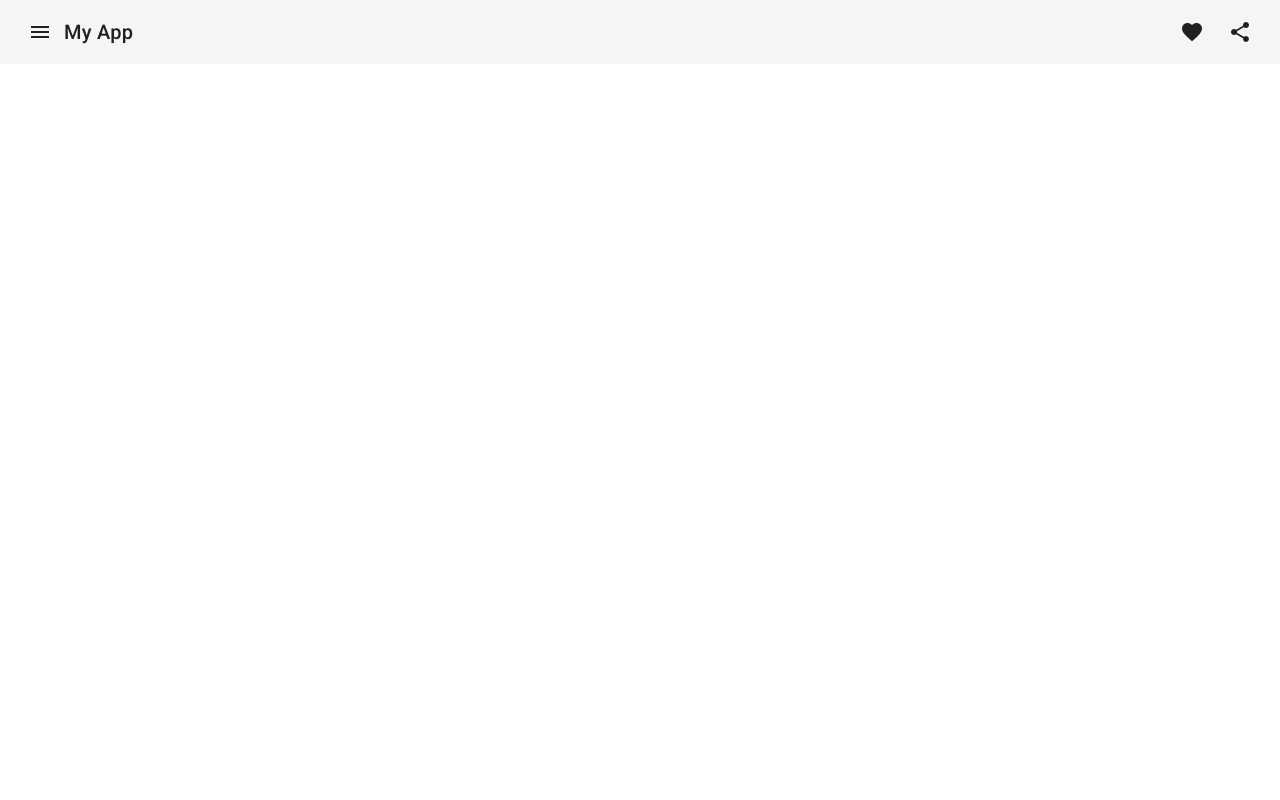
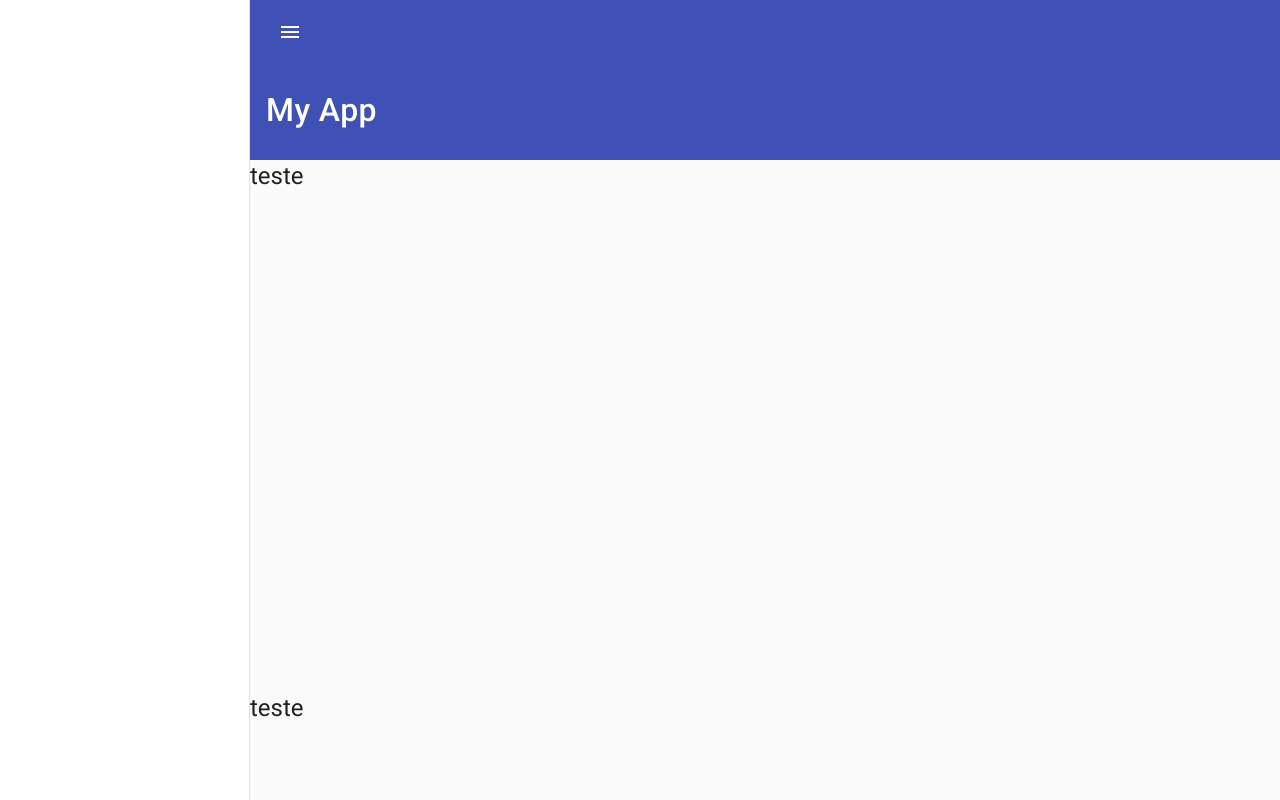
Before and after one commit to brunoolympioferreira/angular-material-curso-rxJS, an Angular app: page / in a window 1280 px wide. Built offline with nearby package versions, Linux system fonts and the light colour scheme.

Commit message:
toolbar - desafio

```diff
--- a/src/app/app.component.html
+++ b/src/app/app.component.html
@@ -1,8 +1,12 @@
-<mat-toolbar>
-  <button mat-icon-button class="example-icon" aria-label="Example icon-button with menu icon">
+<mat-sidenav-container>
+  <mat-sidenav class="sidenav" #sidenav [opened]="!isSmallScreen" [fixedInViewport]="true"
+    [mode]="sidenavMode"></mat-sidenav>
+  <mat-sidenav-content>
+    <mat-toolbar class="toolbar-menu" color="primary" [class.mat-elevation-z4]="applyShadow">
+      <button mat-icon-button class="example-icon" (click)="sidenav.toggle()">
         <mat-icon>menu</mat-icon>
       </button>
-  <span>My App</span>
+      <span *ngIf="popText">My App</span>
       <span class="example-spacer"></span>
       <button mat-icon-button class="example-icon favorite-icon" aria-label="Example icon-button with heart icon">
         <mat-icon>favorite</mat-icon>
@@ -11,4 +15,14 @@
         <mat-icon>share</mat-icon>
       </button>
     </mat-toolbar>
+    <mat-toolbar class="toolbar-submenu" color="primary">
+      <span *ngIf="!popText">My App</span>
+    </mat-toolbar>
+    <h1 class="title">teste</h1>
+    <h1 class="title">teste</h1>
+    <h1 class="title">teste</h1>
+    <h1 class="title">teste</h1>
+    <h1 class="title">teste</h1>
     <router-outlet></router-outlet>
+  </mat-sidenav-content>
+</mat-sidenav-container>
--- a/src/app/app.component.scss
+++ b/src/app/app.component.scss
@@ -1,3 +1,30 @@
 .example-spacer {
     flex: 1 1 auto;
   }
+
+
+.sidenav {
+    width: 250px;
+}
+
+mat-sidenav-content {
+    height: 100vh;
+}
+
+mat-sidenav-container {
+    height: 100vh;
+}
+
+.toolbar-menu {
+    position: fixed;
+    font-size: 1rem;
+    top:0;
+}
+.toolbar-submenu{
+    height: 100px;
+    font-size: 2rem;
+    margin-top: 60px;
+}
+.title {
+    margin-bottom: 500px;
+}
--- a/src/app/app.component.ts
+++ b/src/app/app.component.ts
@@ -1,10 +1,46 @@
-import { Component } from '@angular/core';
+import { Component, OnInit } from '@angular/core';
+import { BreakpointObserver } from '@angular/cdk/layout';
+import { fromEvent, map } from 'rxjs';
 
+export const SCROLL_CONTENT = 'mat-sidenav-content';
+export const TEXT_LIMIT = 50;
+export const SHADOW_LIMIT = 100;
 @Component({
   selector: 'app-root',
   templateUrl: './app.component.html',
   styleUrl: './app.component.scss'
 })
-export class AppComponent {
-  title = 'angular-material';
+export class AppComponent implements OnInit {
+  public isSmallScreen = false;
+  public popText = false;
+  public applyShadow = false;
+
+  constructor(private breakpointObserver: BreakpointObserver) { }
+
+  ngOnInit(): void {
+    const content = document.getElementsByClassName(SCROLL_CONTENT)[0];
+
+    fromEvent(content, 'scroll')
+      .pipe(
+        map(() => content.scrollTop)
+      )
+      .subscribe({
+        next: (value: number) => this.determineHeader(value)
+      })
+  }
+
+  determineHeader(scrollTop: number) {
+    console.log(scrollTop);
+    this.popText = scrollTop >= TEXT_LIMIT;
+    this.applyShadow = scrollTop >= SHADOW_LIMIT;
+  }
+
+  ngAfterContentInit(): void {
+    this.breakpointObserver.observe(['(max-width: 800px)'])
+      .subscribe((res) => this.isSmallScreen = res.matches);
+  }
+
+  get sidenavMode() {
+    return this.isSmallScreen ? 'over' : 'side';
+  }
 }
--- a/src/app/material/material.module.ts
+++ b/src/app/material/material.module.ts
@@ -4,13 +4,15 @@ import { MatSliderModule } from '@angular/material/slider';
 import { MatToolbarModule } from '@angular/material/toolbar';
 import { MatIconModule } from '@angular/material/icon';
 import { MatButtonModule } from '@angular/material/button';
+import { MatSidenavModule } from '@angular/material/sidenav';
 
 @NgModule({
   exports: [
     MatSliderModule,
     MatToolbarModule,
     MatIconModule,
-    MatButtonModule
+    MatButtonModule,
+    MatSidenavModule
   ],
   declarations: []
 })
```
Lines whose indentation alone changed are shown as unchanged.
